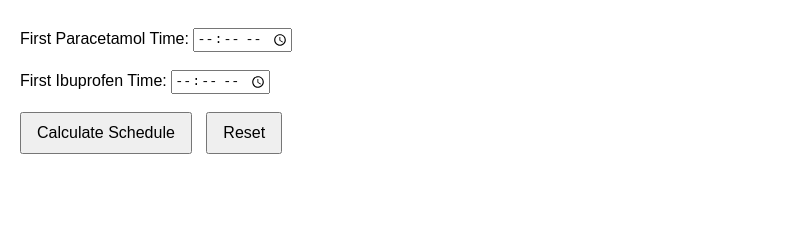
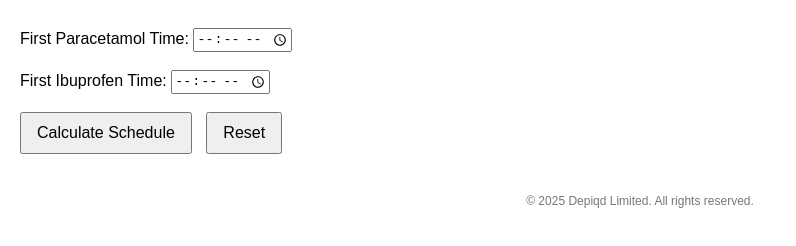
Before and after one commit to Alex-Depiqd/med-scheduler, a plain HTML site: page index.html in a window 1280 px wide. Shown: the part 124-370 px from the top of the page, without its empty margins (0-796 px from the left). Drawn offline with Linux system fonts and the light colour scheme.

Commit message:
Update index.html
Added © text to footer

```diff
--- a/index.html
+++ b/index.html
@@ -289,5 +289,8 @@ window.addEventListener('DOMContentLoaded', () => {
   loadState();
 });
 </script>
+<p style="text-align:center; font-size: 12px; color: #777; margin-top: 40px;">
+  &copy; 2025 Depiqd Limited. All rights reserved.
+</p>
 </body>
 </html>
```
